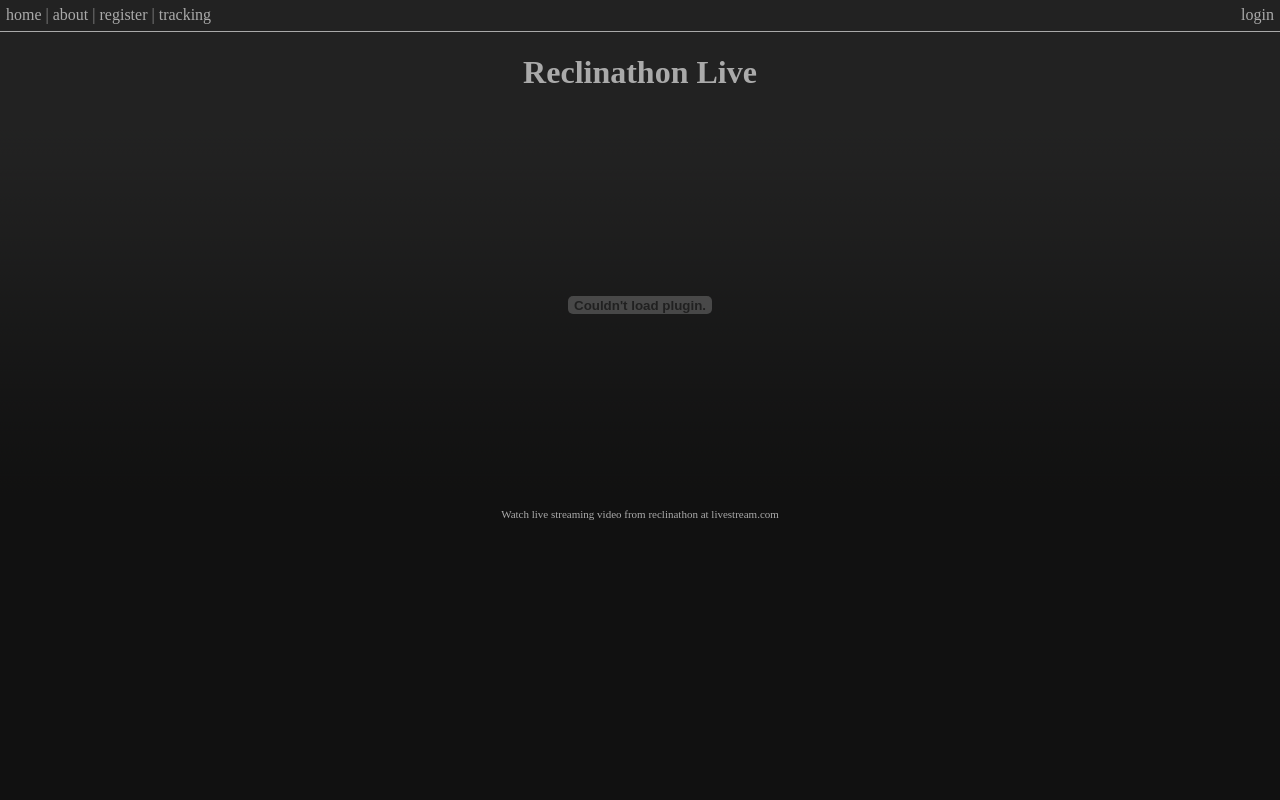
After one commit to The-ROC/reclinathon, a PHP site: page /watch.php in a window 1280 px wide. The commit adds this page. Run offline with PHP 8.4, Linux system fonts and the light colour scheme.

Commit message:
Live stream page Testing tweaks to voting page styling changes

```diff
--- a/header.php
+++ b/header.php
@@ -1,10 +1,17 @@
+<?php
+set_include_path("/kunden/homepages/6/d95429370/htdocs/reclinathon");
+require_once("config.php");
+?>
+
 <html>
 
 <head>
-<link rel="stylesheet" type="text/css" href="css/index_new.css" />
+<link rel="stylesheet" type="text/css" href=<?php echo BASE_URL . "css/index_new.css"?> />
 </head>
 
 <?php
+  require_once "config.php";
+
   function showLinks($leftArray, $rightArray) {
     $result = "<table width='100%' bgcolor=#222222><tr>";
 
@@ -41,7 +48,7 @@
     if(strcmp($currentPage, $name) == 0) {
       $result .= "<font color=#888888>" . $name . "</font>";
     } else {
-      $result .= "<a href='" . $url . "'>" . $name . "</a>";
+      $result .= "<a target='_top' href='" . $url . "'>" . $name . "</a>";
     }
     return $result;
   }
@@ -54,11 +61,11 @@
 <body class="noborder">
 <div class="nav">
   <?php
-  $leftAligned = array(array("name"=>"home", "url"=>"index.php"),
-		       array("name"=>"about", "url"=>"about.php"),
-		       array("name"=>"register", "url"=>"register.php"),
-		       array("name"=>"tracking", "url"=>"tracking_wrapper.php"));
-  $rightAligned = array(array("name"=>"login", "url"=>"login.php"));
+  $leftAligned = array(array("name"=>"home", "url"=>BASE_URL . "index.php"),
+		       array("name"=>"about", "url"=>BASE_URL . "about.php"),
+		       array("name"=>"register", "url"=>BASE_URL . "register"),
+		       array("name"=>"tracking", "url"=>BASE_URL . "tracking_wrapper.php"));
+  $rightAligned = array(array("name"=>"login", "url"=>BASE_URL . "login.php"));
 
   echo showLinks($leftAligned, $rightAligned);
   ?>
--- a/index.php
+++ b/index.php
@@ -88,7 +88,7 @@ include("header.php");
   <img src="images/arena_photo.png" /><br /><br />
   <img id="quote"  src="images/teaser_quote.png" /><br /><br />
 </div>
-  <img id="cta" onMouseOver="this.style.cursor='pointer'; this.src='images/teaser_cta_over.png';" onMouseOut="this.style.cursor='default'; this.src='images/teaser_cta.png';" onClick="window.location='register.php'" src="images/teaser_cta.png" /><br />
+  <img id="cta" onMouseOver="this.style.cursor='pointer'; this.src='images/teaser_cta_over.png';" onMouseOut="this.style.cursor='default'; this.src='images/teaser_cta.png';" onClick="window.location='register'" src="images/teaser_cta.png" /><br />
 </center>
 </div>
 
--- /dev/null
+++ b/watch.php
@@ -0,0 +1,20 @@
+<html>
+<head><title>Reclinathon Live</title>
+<link rel="stylesheet" type="text/css" href="css/index_new.css" />
+</head>
+<body class="noborder">
+<div class="main">
+
+<?php
+$currentPage = "live";
+include("header.php");
+?>
+
+<center>
+<h1>Reclinathon Live</h1>
+<!--<br />-->
+<object width="640" height="385" id="lsplayer" classid="clsid:D27CDB6E-AE6D-11cf-96B8-444553540000"><param name="movie" value="http://cdn.livestream.com/grid/LSPlayer.swf?channel=reclinathon&amp;color=0xe7e7e7&amp;autoPlay=false&amp;mute=false&amp;iconColorOver=0x888888&amp;iconColor=0x777777"></param><param name="allowScriptAccess" value="always"></param><param name="allowFullScreen" value="true"></param><embed name="lsplayer" wmode="transparent" src="http://cdn.livestream.com/grid/LSPlayer.swf?channel=reclinathon&amp;color=0xe7e7e7&amp;autoPlay=false&amp;mute=false&amp;iconColorOver=0x888888&amp;iconColor=0x777777" width="640" height="385" allowScriptAccess="always" allowFullScreen="true" type="application/x-shockwave-flash"></embed></object><div style="font-size: 11px;padding-top:10px;text-align:center;width:640px">Watch <a href="http://www.livestream.com/?utm_source=lsplayer&amp;utm_medium=embed&amp;utm_campaign=footerlinks" title="live streaming video">live streaming video</a> from <a href="http://www.livestream.com/reclinathon?utm_source=lsplayer&amp;utm_medium=embed&amp;utm_campaign=footerlinks" title="Watch reclinathon at livestream.com">reclinathon</a> at livestream.com</div>
+</center>
+</div>
+</body>
+</html>
```
Also changed, not shown: rtt/display2.php (added, +154 -0 lines).
